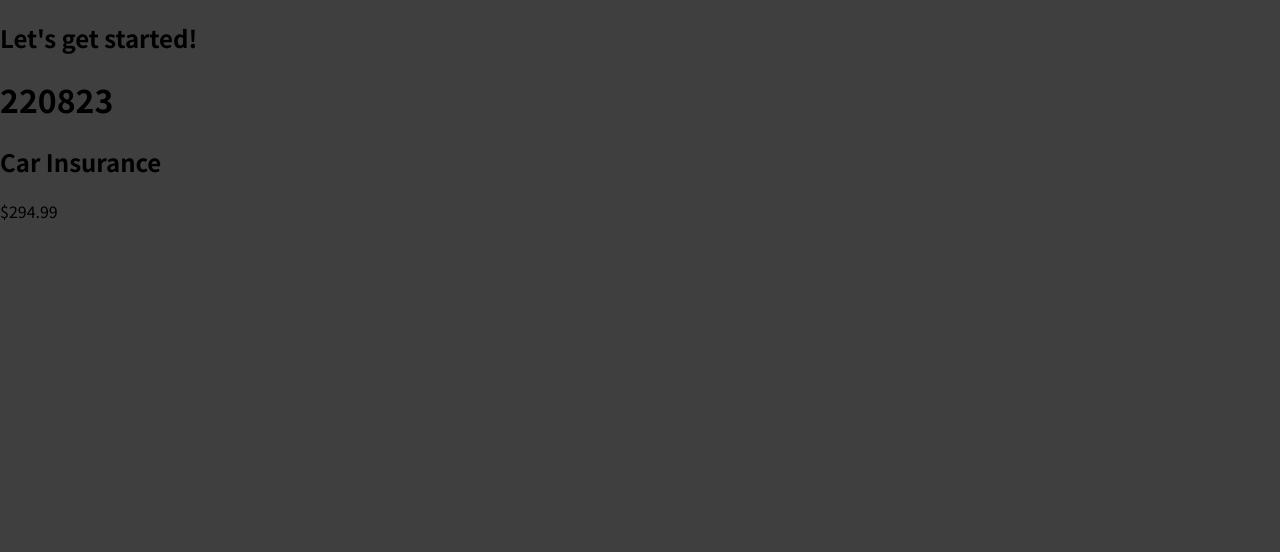
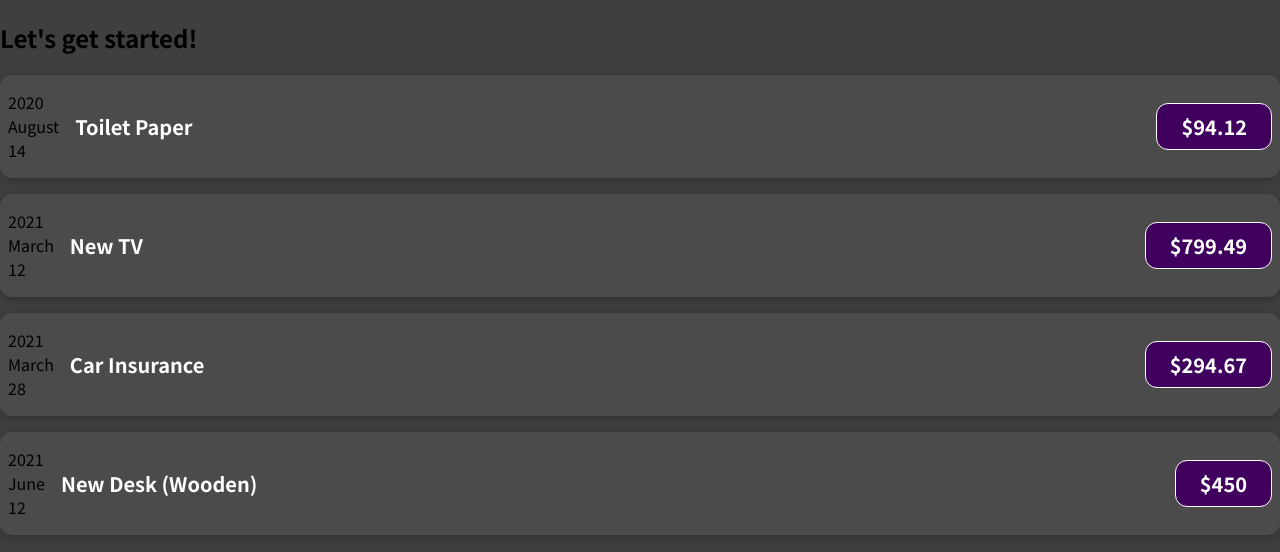
Before and after one commit to jsextonprofessional/udemy-react, a JavaScript app in the folder 01-starting-setup/: page / in a window 1280 px wide. Shown: the top 552 px of the page. Built offline with nearby package versions, Linux system fonts and the light colour scheme.

Commit message:
Coded along through s3e38.5. Pausing for standup.

```diff
--- a/01-starting-setup/src/App.js
+++ b/01-starting-setup/src/App.js
@@ -1,10 +1,51 @@
 import ExpenseItem from "./components/ExpenseItem";
 
 function App() {
+  const expenses = [
+    {
+      id: 'e1',
+      title: 'Toilet Paper',
+      amount: 94.12,
+      date: new Date(2020, 7, 14),
+    },
+    { id: 'e2', title: 'New TV', amount: 799.49, date: new Date(2021, 2, 12) },
+    {
+      id: 'e3',
+      title: 'Car Insurance',
+      amount: 294.67,
+      date: new Date(2021, 2, 28),
+    },
+    {
+      id: 'e4',
+      title: 'New Desk (Wooden)',
+      amount: 450,
+      date: new Date(2021, 5, 12),
+    },
+  ];
+
   return (
     <div>
       <h2>Let's get started!</h2>
-      <ExpenseItem />
+      <ExpenseItem
+        title={expenses[0].title}
+        amount={expenses[0].amount}
+        date={expenses[0].date}
+      />
+      <ExpenseItem
+        title={expenses[1].title}
+        amount={expenses[1].amount}
+        date={expenses[1].date}
+      />
+      <ExpenseItem
+        title={expenses[2].title}
+        amount={expenses[2].amount}
+        date={expenses[2].date}
+      />
+      <ExpenseItem
+        title={expenses[3].title}
+        amount={expenses[3].amount}
+        date={expenses[3].date}
+      />
     </div>
   );
 }
--- /dev/null
+++ b/01-starting-setup/src/components/ExpenseDate.js
@@ -0,0 +1,15 @@
+function ExpenseDate(props) {
+  const month = props.date.toLocaleString("en-US", { month: "long" });
+  const day = props.date.toLocaleString("en-US", { day: "2-digit" });
+  const year = props.date.getFullYear();
+
+  return (
+    <div>
+      <div>{year}</div>
+      <div>{month}</div>
+      <div>{day}</div>
+    </div>
+  )
+}
+
+export default ExpenseDate;
--- /dev/null
+++ b/01-starting-setup/src/components/ExpenseItem.css
@@ -0,0 +1,56 @@
+.expense-item {
+  display: flex;
+  justify-content: space-between;
+  align-items: center;
+  box-shadow: 0 2px 8px rgba(0, 0, 0, 0.25);
+  padding: 0.5rem;
+  margin: 1rem 0;
+  border-radius: 12px;
+  background-color: #4b4b4b;
+}
+
+.expense-item__description {
+  display: flex;
+  flex-direction: column;
+  gap: 1rem;
+  align-items: flex-end;
+  flex-flow: column-reverse;
+  justify-content: flex-start;
+  flex: 1;
+}
+
+.expense-item h2 {
+  color: #3a3a3a;
+  font-size: 1rem;
+  flex: 1;
+  margin: 0 1rem;
+  color: white;
+}
+
+.expense-item__price {
+  font-size: 1rem;
+  font-weight: bold;
+  color: white;
+  background-color: #40005d;
+  border: 1px solid white;
+  padding: 0.5rem;
+  border-radius: 12px;
+}
+
+@media (min-width: 580px) {
+  .expense-item__description {
+    flex-direction: row;
+    align-items: center;
+    justify-content: flex-start;
+    flex: 1;
+  }
+
+  .expense-item__description h2 {
+    font-size: 1.25rem;
+  }
+
+  .expense-item__price {
+    font-size: 1.25rem;
+    padding: 0.5rem 1.5rem;
+  }
+}
--- a/01-starting-setup/src/components/ExpenseItem.js
+++ b/01-starting-setup/src/components/ExpenseItem.js
@@ -1,10 +1,13 @@
-function ExpenseItem() {
+import ExpenseDate from "./ExpenseDate";
+import "./ExpenseItem.css";
+
+function ExpenseItem(props) {
   return (
-    <div>
-      <h1>220823</h1>
-      <div>
-        <h2>Car Insurance</h2>
-        <p>$294.99</p>
+    <div className="expense-item">
+      <ExpenseDate date={props.date} />
+      <div className="expense-item__description">
+        <h2>{props.title}</h2>
+        <p className="expense-item__price">${props.amount}</p>
       </div>
     </div>
   );
```
Also changed, not shown: 1 other file (tests, documents, lock files or other folders).
